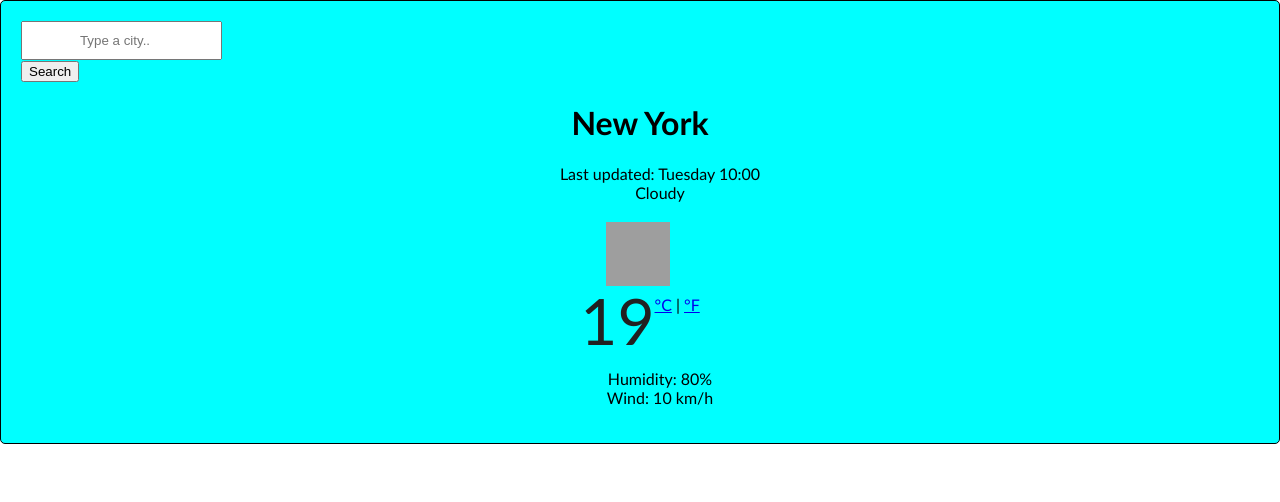
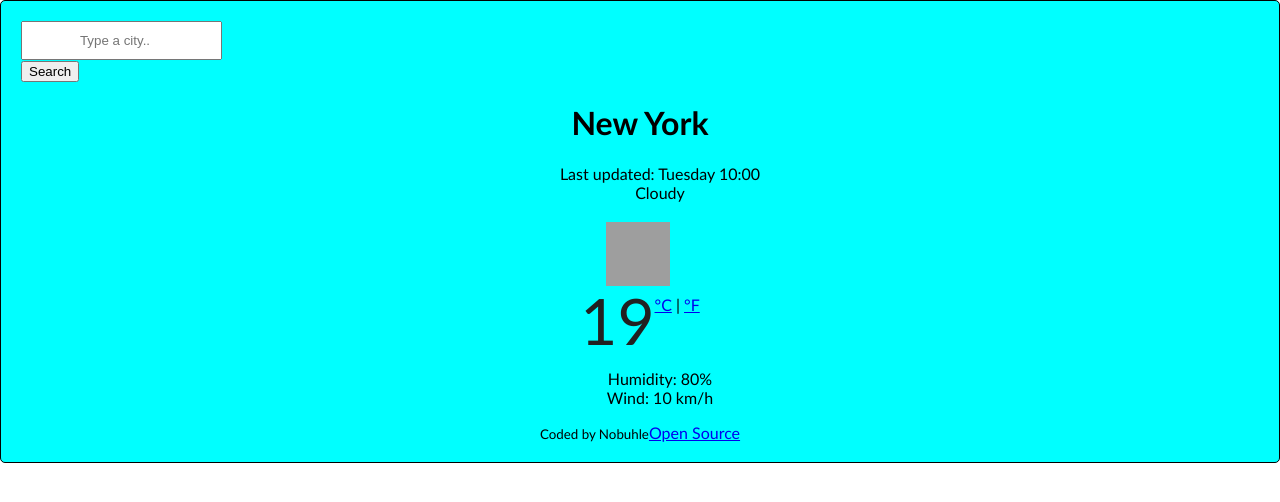
Before and after one commit to Nobuhle17/weather-app.react, a React (Create React App) app: page / in a window 1280 px wide. Shown: the top 502 px of the page. Built offline with nearby package versions, Linux system fonts and the light colour scheme; grey boxes are pictures that could not be loaded.

Commit message:
updated the link

```diff
--- a/src/App.js
+++ b/src/App.js
@@ -61,6 +61,7 @@ export default function Weather() {
             <li>Humidity: {weatherData.humidity}%</li>
             <li>Wind: {weatherData.wind} km/h</li>
           </ul>
+          <small>Coded by Nobuhle</small><a href="https://github.com/Nobuhle17/weather-app.react">Open Source</a>
         </div>
       </div>
     </div>
--- a/src/weather.js
+++ b/src/weather.js
@@ -13,5 +13,6 @@ root.render(
     <div className="App">
       <Weather />
     </div>
+    <small>Coded by Nobuhle</small><a href="https://github.com/Nobuhle17/weather-app.react">Open Source</a>
   </StrictMode>
 );
```
